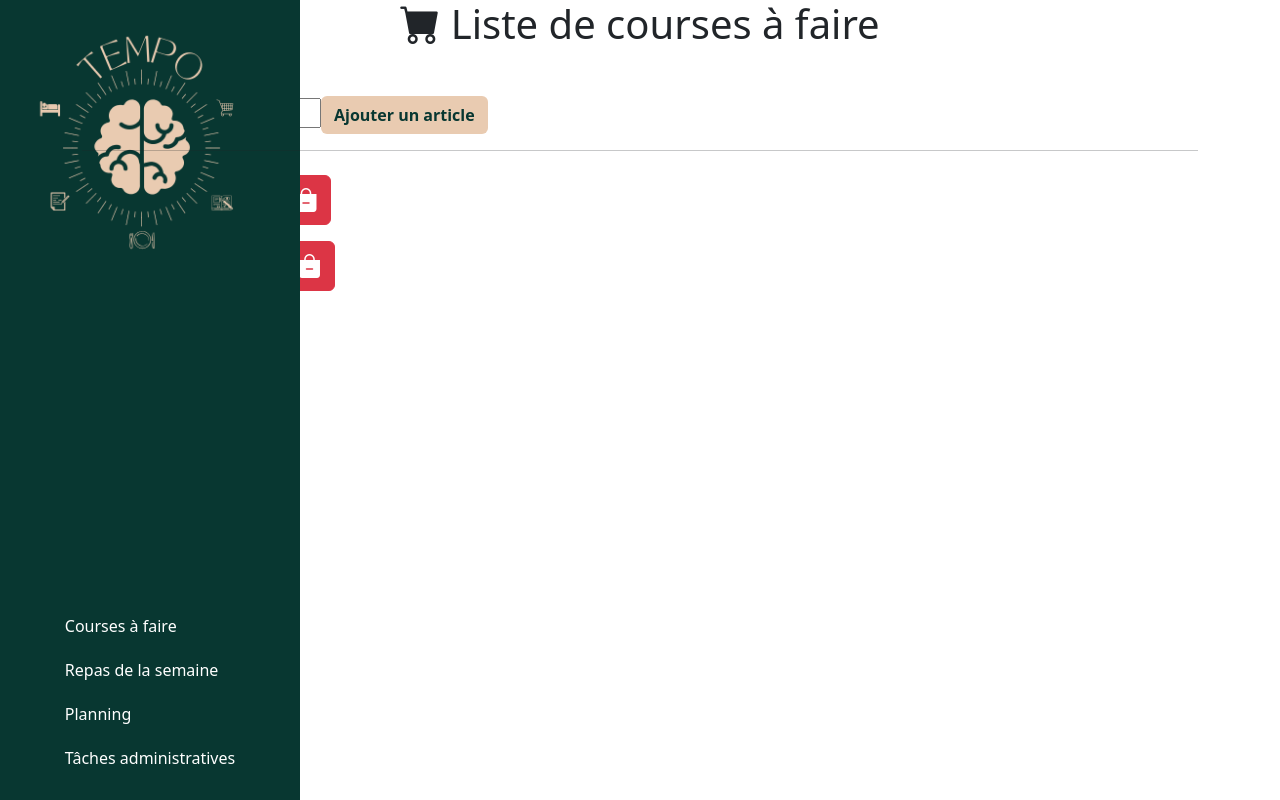
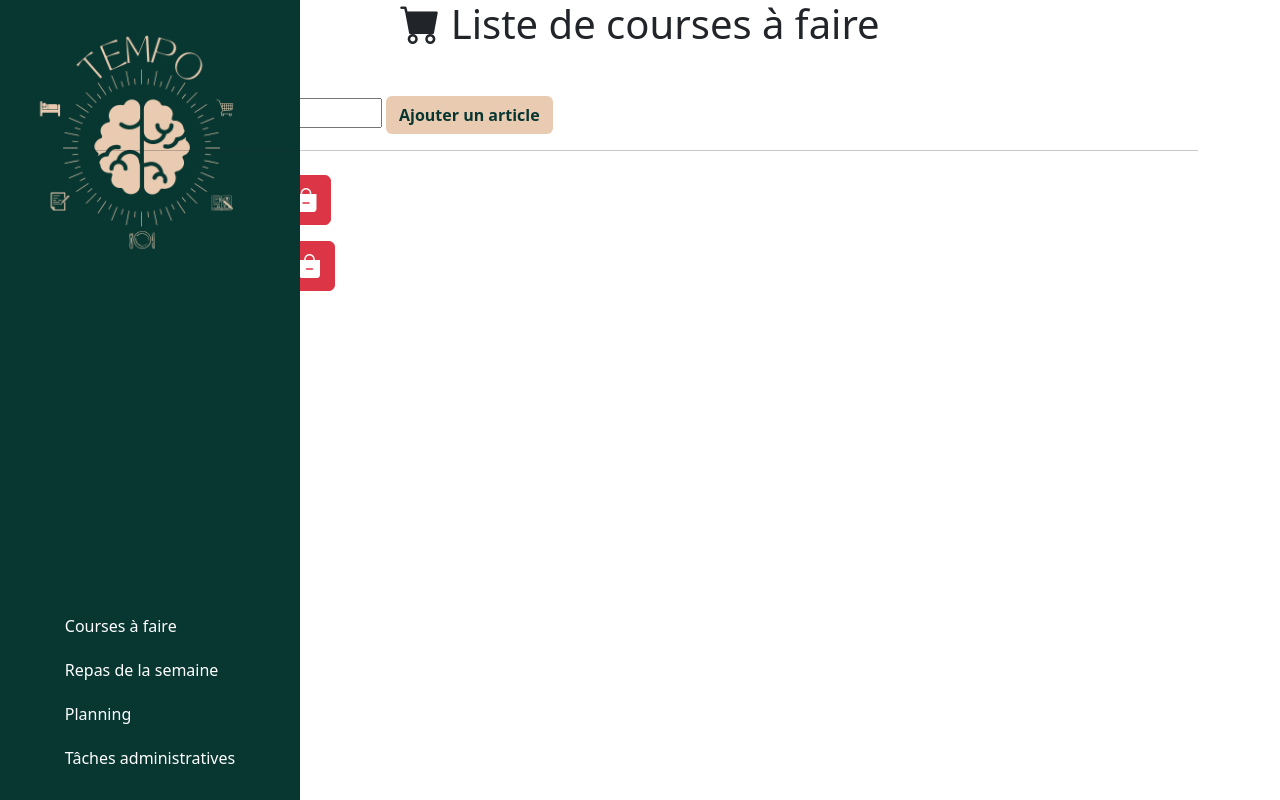
Before and after one commit to fredlecoach/tempo, a Vue app: page / in a window 1280 px wide. Built offline with nearby package versions, Linux system fonts and the light colour scheme.

Commit message:
modif bouton

```diff
--- a/src/App.vue
+++ b/src/App.vue
@@ -16,8 +16,8 @@
       <h1 class="text-center mb-5"><i class="bi bi-cart-fill"></i> Liste de courses à faire</h1>
       <div>
         <form @submit.prevent="addItem">
-          <input class="" type="text" v-model="newItem" placeholder="Nom de l'article" />
-          <button type="submit" class="btn bouton fw-bold">Ajouter un article</button>
+          <input style="width:300px" type="text" v-model="newItem" placeholder="Nom de l'article" />
+          <button type="submit" class="btn bouton fw-bold mx-1">Ajouter un article</button>
         </form>
       </div>
       <hr>
```
